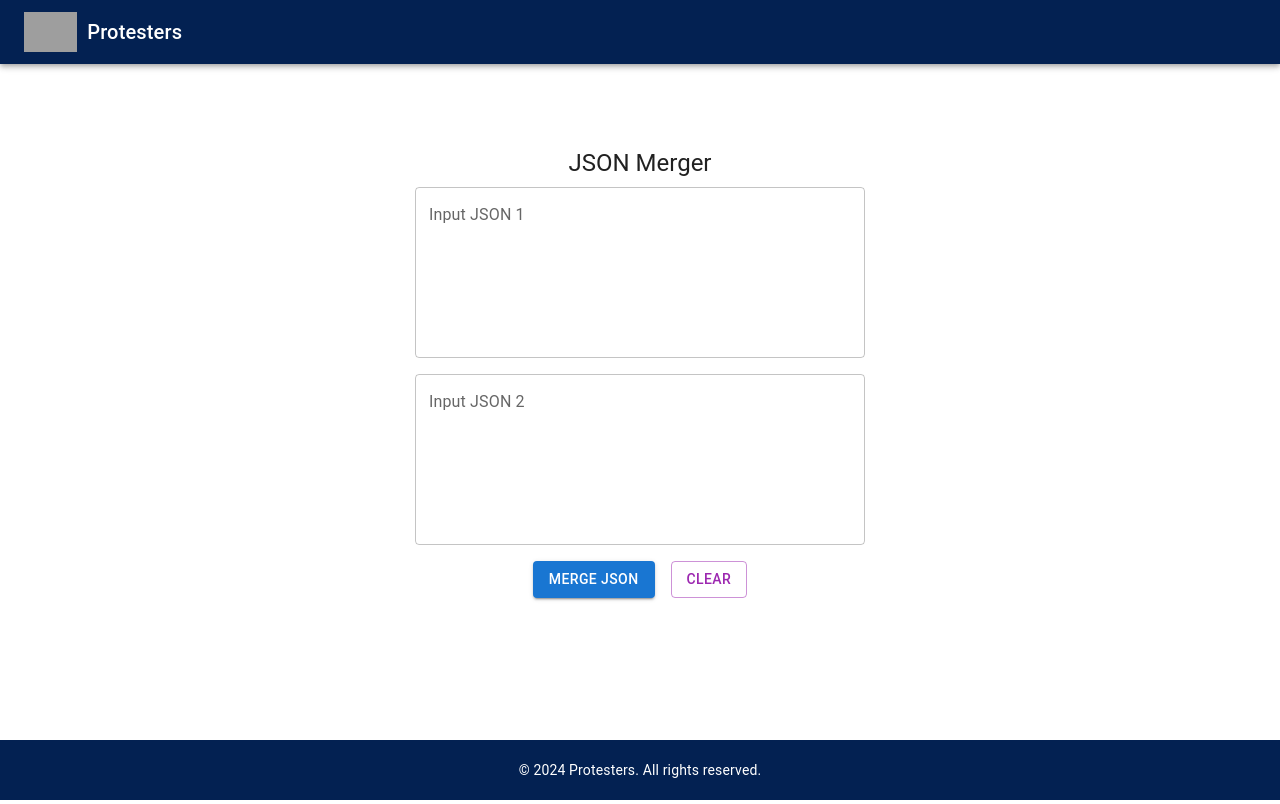
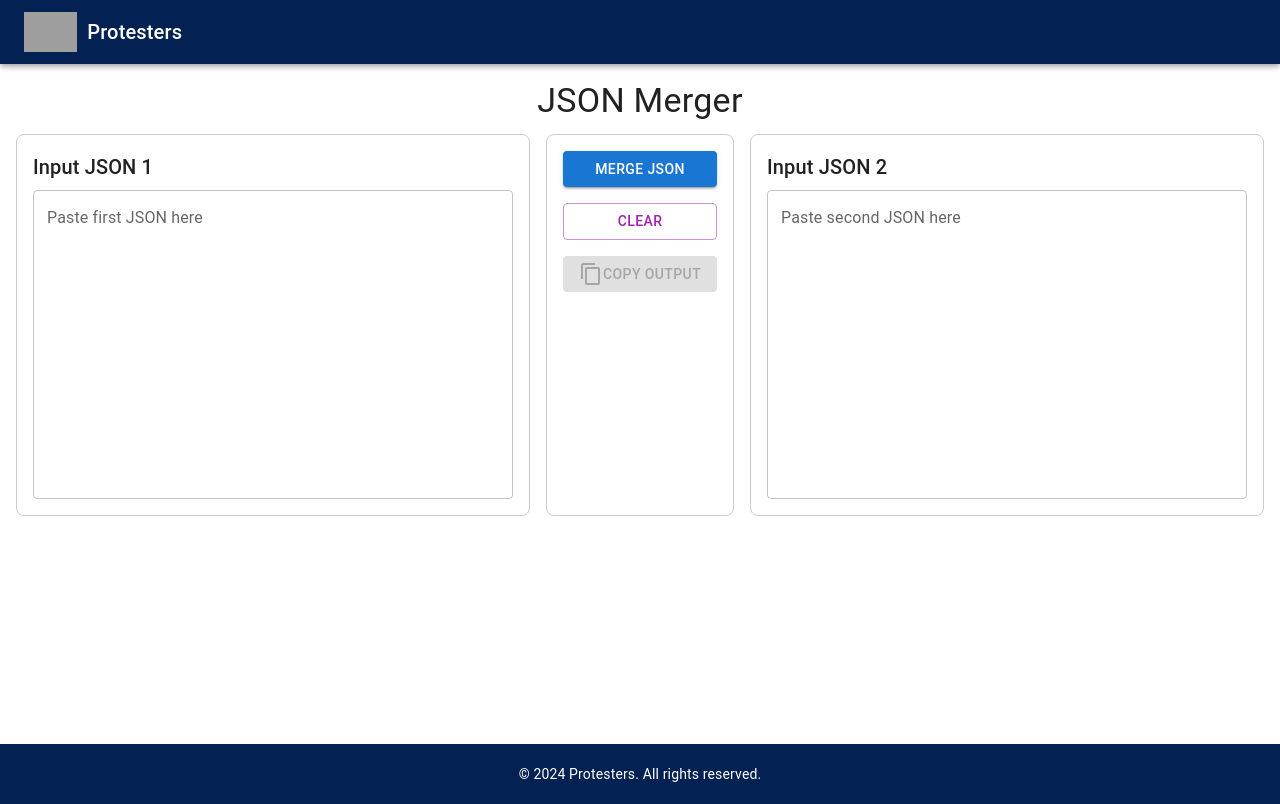
Before and after one commit to Mohit-Chaudhari/protesters, a React (Create React App) app: page /json-merger in a window 1280 px wide. Built offline with nearby package versions, Linux system fonts and the light colour scheme; grey boxes are pictures that could not be loaded.

Commit message:
Modified json merger and difference

```diff
--- a/src/components/JsonTools/JsonDifference.jsx
+++ b/src/components/JsonTools/JsonDifference.jsx
@@ -5,6 +5,7 @@ import {
   Button,
   Typography,
   Paper,
+  Alert,
 } from "@mui/material";
 import ContentCopyIcon from "@mui/icons-material/ContentCopy";
 import CheckIcon from "@mui/icons-material/Check";
@@ -22,8 +23,8 @@ const JsonDifference = () => {
 
   const calculateJsonDifference = () => {
     try {
-      const parsedJson1 = JSON.parse(jsonInput1);
-      const parsedJson2 = JSON.parse(jsonInput2);
+      const parsedJson1 = JSON.parse(jsonInput1.trim());
+      const parsedJson2 = JSON.parse(jsonInput2.trim());
 
       const diffResult = jsonDiff(parsedJson1, parsedJson2);
       setDifferenceOutput(JSON.stringify(diffResult, null, 2));
@@ -35,7 +36,9 @@ const JsonDifference = () => {
       }, 100);
     } catch (error) {
       setDifferenceOutput("");
-      setErrorMessage("Invalid JSON format in one or both inputs. Please check your inputs.");
+      setErrorMessage(
+        "Invalid JSON format in one or both inputs. Please check your inputs."
+      );
     }
   };
 
@@ -115,15 +118,34 @@ const JsonDifference = () => {
             alignItems: "center",
             gap: 2,
             padding: 2,
+            border: "1px solid #ccc",
+            borderRadius: "4px",
+            backgroundColor: "#ffffff",
           }}
         >
-          <Button variant="contained" color="primary" onClick={calculateJsonDifference}>
+          <Button
+            variant="contained"
+            color="primary"
+            onClick={calculateJsonDifference}
+            fullWidth
+          >
             Compare JSONs
           </Button>
-          <Button variant="outlined" color="secondary" onClick={handleClear}>
+          <Button
+            variant="outlined"
+            color="secondary"
+            onClick={handleClear}
+            fullWidth
+          >
             Clear
           </Button>
-          <Button variant="contained" color="success" onClick={handleCopyToClipboard}>
+          <Button
+            variant="contained"
+            color="success"
+            onClick={handleCopyToClipboard}
+            fullWidth
+            disabled={!differenceOutput}
+          >
             {copied ? <CheckIcon /> : <ContentCopyIcon />} Copy Output
           </Button>
         </Box>
@@ -170,6 +192,7 @@ const JsonDifference = () => {
             borderRadius: 2,
             overflowY: "auto",
             height: "25vh",
+            position: "relative",
           }}
         >
           <SyntaxHighlighter
--- a/src/components/JsonTools/JsonMerger.jsx
+++ b/src/components/JsonTools/JsonMerger.jsx
@@ -1,115 +1,158 @@
-import React, { useState } from 'react';
-import { Box, TextField, Button, Typography, Paper } from '@mui/material';
-import ContentCopyIcon from '@mui/icons-material/ContentCopy';
-import CheckIcon from '@mui/icons-material/Check';
+import React, { useState, useRef } from "react";
+import { Box, TextField, Button, Typography, Paper } from "@mui/material";
+import ContentCopyIcon from "@mui/icons-material/ContentCopy";
+import CheckIcon from "@mui/icons-material/Check";
+import { Light as SyntaxHighlighter } from "react-syntax-highlighter";
+import { docco } from "react-syntax-highlighter/dist/esm/styles/hljs";
+
+// Function for deep merging JSON objects
+const deepMerge = (obj1, obj2) => {
+  const result = { ...obj1 };
+
+  Object.keys(obj2).forEach((key) => {
+    if (obj2[key] && typeof obj2[key] === "object" && !Array.isArray(obj2[key])) {
+      result[key] = deepMerge(result[key] || {}, obj2[key]);
+    } else {
+      result[key] = obj2[key];
+    }
+  });
+
+  return result;
+};
 
 const JsonMerger = () => {
-  const [json1, setJson1] = useState('');
-  const [json2, setJson2] = useState('');
-  const [mergedJson, setMergedJson] = useState('');
-  const [error, setError] = useState('');
+  const [json1, setJson1] = useState("");
+  const [json2, setJson2] = useState("");
+  const [mergedJson, setMergedJson] = useState("");
+  const [error, setError] = useState("");
   const [copied, setCopied] = useState(false);
+  const outputRef = useRef(null);
 
   const handleMergeJson = () => {
     try {
-      const parsedJson1 = JSON.parse(json1);
-      const parsedJson2 = JSON.parse(json2);
+      const parsedJson1 = JSON.parse(json1.trim());
+      const parsedJson2 = JSON.parse(json2.trim());
 
-      // Merging the JSON objects (deep merge or shallow merge based on your requirement)
-      const mergedResult = { ...parsedJson1, ...parsedJson2 };
+      // Perform deep merging of the JSON objects
+      const mergedResult = deepMerge(parsedJson1, parsedJson2);
 
       setMergedJson(JSON.stringify(mergedResult, null, 4));
-      setError('');
+      setError("");
     } catch (err) {
-      setMergedJson('');
-      setError('Invalid JSON input. Please provide valid JSON objects.');
+      setMergedJson("");
+      setError("Invalid JSON input. Please ensure both inputs are valid JSON objects.");
     }
   };
 
   const handleClear = () => {
-    setJson1('');
-    setJson2('');
-    setMergedJson('');
-    setError('');
+    setJson1("");
+    setJson2("");
+    setMergedJson("");
+    setError("");
   };
 
   const handleCopyToClipboard = () => {
     navigator.clipboard.writeText(mergedJson).then(() => {
       setCopied(true);
-      setTimeout(() => setCopied(false), 1000); // Revert to copy icon after 1 second
+      setTimeout(() => setCopied(false), 1000);
     });
   };
 
   return (
-    <Box sx={{ maxWidth: 800, margin: 'auto', padding: 3, textAlign: 'center' }}>
-      <Typography variant="h5" gutterBottom>
+    <Box sx={{ display: "flex", flexDirection: "column", height: "85vh", backgroundColor: "#fff", padding: 2 }}>
+      {/* Header */}
+      <Typography variant="h4" align="center" gutterBottom>
         JSON Merger
       </Typography>
 
+      {/* Input and Action Buttons Section */}
+      <Box sx={{ display: "flex", gap: 2, marginBottom: 2 }}>
+        {/* JSON Input 1 */}
+        <Box sx={{ flex: 1, padding: 2, border: "1px solid #ccc", borderRadius: 2, overflowY: "auto" }}>
+          <Typography variant="h6" gutterBottom>
+            Input JSON 1
+          </Typography>
           <TextField
-        label="Input JSON 1"
+            label="Paste first JSON here"
             multiline
-        rows={6}
-        variant="outlined"
             fullWidth
+            rows={12}
             value={json1}
             onChange={(e) => setJson1(e.target.value)}
-        placeholder="Paste first JSON here..."
-        sx={{ marginBottom: 2 }}
+            error={Boolean(error)}
+            helperText={error}
           />
+        </Box>
 
-      <TextField
-        label="Input JSON 2"
-        multiline
-        rows={6}
-        variant="outlined"
-        fullWidth
-        value={json2}
-        onChange={(e) => setJson2(e.target.value)}
-        placeholder="Paste second JSON here..."
-        sx={{ marginBottom: 2 }}
-      />
-
-      <Box sx={{ display: 'flex', justifyContent: 'center', gap: 2 }}>
-        <Button variant="contained" color="primary" onClick={handleMergeJson}>
+        {/* Action Buttons */}
+        <Box
+          sx={{
+            display: "flex",
+            flexDirection: "column",
+            alignItems: "center",
+            gap: 2,
+            padding: 2,
+            border: "1px solid #ccc",
+            borderRadius: 2,
+            backgroundColor: "#fff",
+          }}
+        >
+          <Button variant="contained" color="primary" onClick={handleMergeJson} fullWidth>
             Merge JSON
           </Button>
-        <Button variant="outlined" color="secondary" onClick={handleClear}>
+          <Button variant="outlined" color="secondary" onClick={handleClear} fullWidth>
             Clear
+          </Button>
+          <Button
+            variant="contained"
+            color="success"
+            onClick={handleCopyToClipboard}
+            fullWidth
+            disabled={!mergedJson}
+          >
+            {copied ? <CheckIcon /> : <ContentCopyIcon />} Copy Output
           </Button>
         </Box>
 
-      {error && (
-        <Typography color="error" sx={{ marginTop: 2 }}>
-          {error}
+        {/* JSON Input 2 */}
+        <Box sx={{ flex: 1, padding: 2, border: "1px solid #ccc", borderRadius: 2, overflowY: "auto" }}>
+          <Typography variant="h6" gutterBottom>
+            Input JSON 2
           </Typography>
-      )}
+          <TextField
+            label="Paste second JSON here"
+            multiline
+            fullWidth
+            rows={12}
+            value={json2}
+            onChange={(e) => setJson2(e.target.value)}
+            error={Boolean(error)}
+            helperText={error}
+          />
+        </Box>
+      </Box>
 
+      {/* Output Section */}
       {mergedJson && (
+        <Box ref={outputRef} sx={{ padding: 2, border: "1px solid #ccc", borderRadius: 2, marginTop: 3 }}>
+          <Typography variant="h6" gutterBottom>
+            Merged JSON
+          </Typography>
           <Paper
             elevation={3}
             sx={{
-            marginTop: 3,
               padding: 2,
-            textAlign: 'left',
-            backgroundColor: '#f5f5f5',
-            maxHeight: 300,
-            overflow: 'auto',
-            position: 'relative',
+              backgroundColor: "#f5f5f5",
+              overflowY: "auto",
+              position: "relative",
+              height: "25vh",
             }}
           >
-          <Button
-            size="small"
-            variant="text"
-            onClick={handleCopyToClipboard}
-            sx={{ position: 'absolute', top: 8, right: 8 }}
-          >
-            {copied ? <CheckIcon color="success" /> : <ContentCopyIcon />}
-          </Button>
-          <pre style={{ fontFamily: 'monospace', margin: 0 }}>
+            <SyntaxHighlighter language="json" style={docco} customStyle={{ fontFamily: "monospace", margin: 0 }}>
               {mergedJson}
-          </pre>
+            </SyntaxHighlighter>
           </Paper>
+        </Box>
       )}
     </Box>
   );
```
Also changed, not shown: src/components/Footer.jsx (line endings or trailing spaces). Lines whose indentation alone changed are shown as unchanged.
